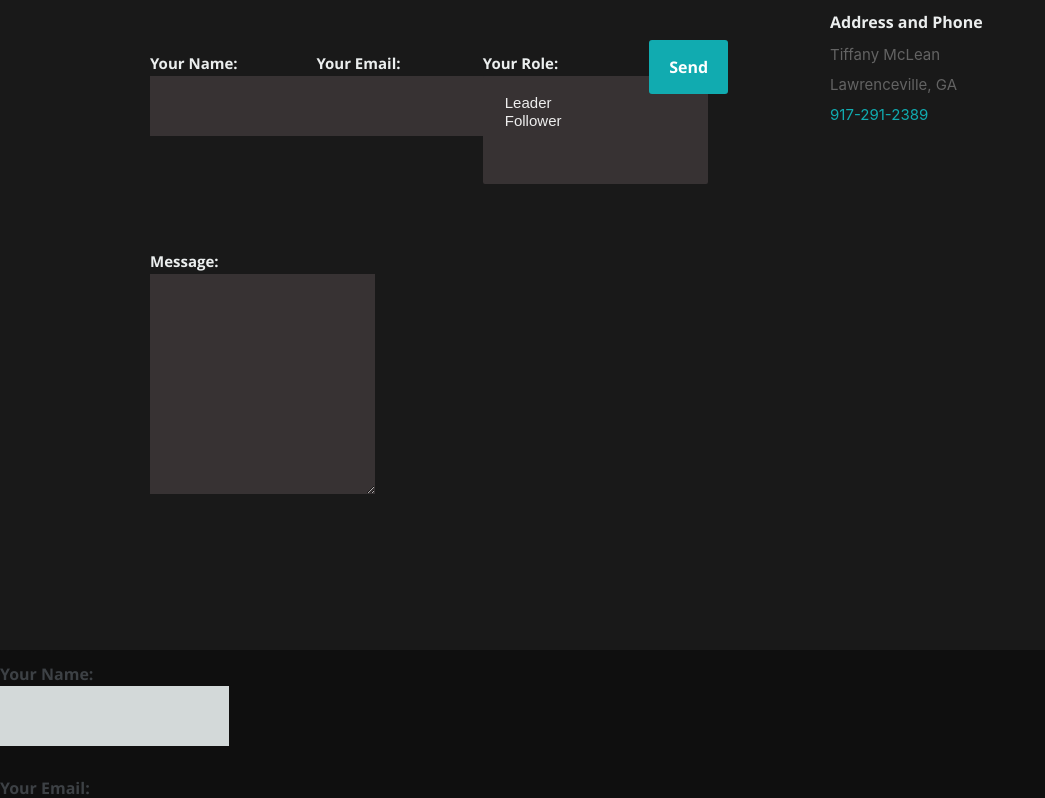
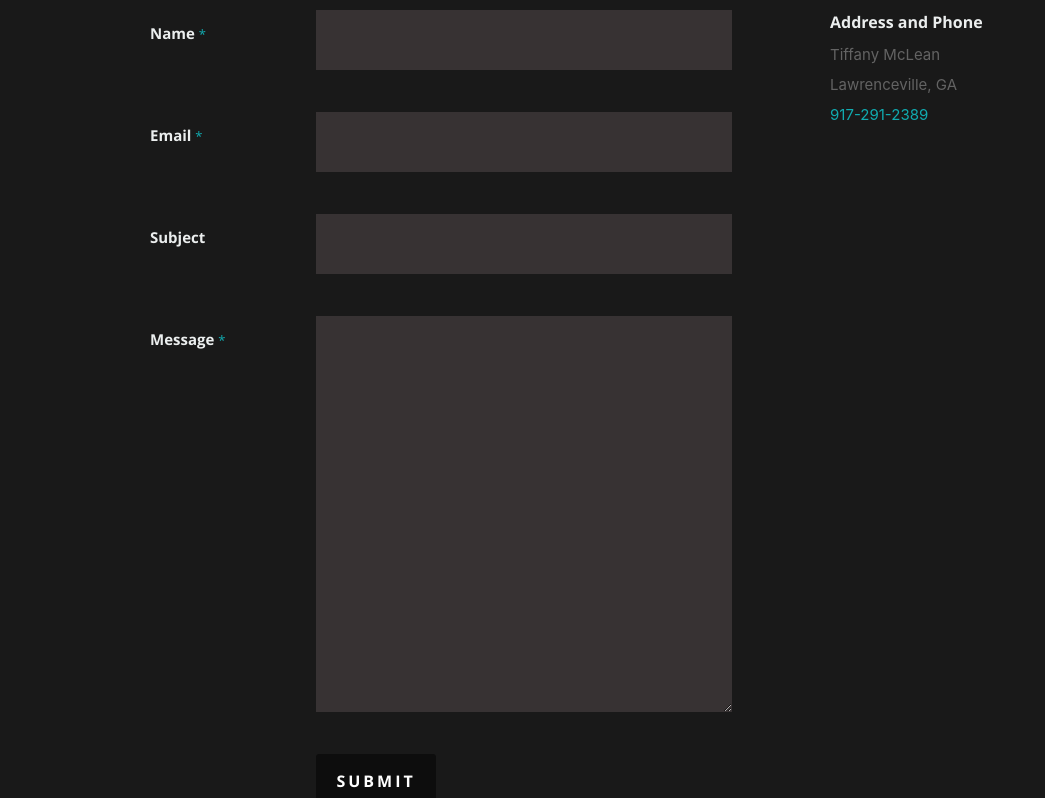
Before and after one commit to Aries324/portfolio, a React (Create React App) app: page / in a window 1280 px wide. Shown: the part 5420-6218 px from the top of the page, without its empty margins (0-1045 px from the left). Built offline with nearby package versions, Linux system fonts and the light colour scheme.

Commit message:
adds form

```diff
--- a/public/js/init.js
+++ b/public/js/init.js
@@ -137,44 +137,44 @@
 /*	contact form
 ------------------------------------------------------*/
 
-   $('form#contactForm button.submit').click(function() {
+   // $('form#contactForm button.submit').click(function() {
 
-      $('#image-loader').fadeIn();
+   //    $('#image-loader').fadeIn();
 
-      var contactName = $('#contactForm #contactName').val();
-      var contactEmail = $('#contactForm #contactEmail').val();
-      var contactSubject = $('#contactForm #contactSubject').val();
-      var contactMessage = $('#contactForm #contactMessage').val();
+   //    var contactName = $('#contactForm #contactName').val();
+   //    var contactEmail = $('#contactForm #contactEmail').val();
+   //    var contactSubject = $('#contactForm #contactSubject').val();
+   //    var contactMessage = $('#contactForm #contactMessage').val();
 
-      var data = 'contactName=' + contactName + '&contactEmail=' + contactEmail +
-               '&contactSubject=' + contactSubject + '&contactMessage=' + contactMessage;
+   //    var data = 'contactName=' + contactName + '&contactEmail=' + contactEmail +
+   //             '&contactSubject=' + contactSubject + '&contactMessage=' + contactMessage;
 
-      $.ajax({
+   //    $.ajax({
 
-	      type: "POST",
-	      url: "inc/sendEmail.php",
-	      data: data,
-	      success: function(msg) {
+	//       type: "POST",
+	//       url: "inc/sendEmail.php",
+	//       data: data,
+	//       success: function(msg) {
 
-            // Message was sent
-            if (msg == 'OK') {
-               $('#image-loader').fadeOut();
-               $('#message-warning').hide();
-               $('#contactForm').fadeOut();
-               $('#message-success').fadeIn();
-            }
-            // There was an error
-            else {
-               $('#image-loader').fadeOut();
-               $('#message-warning').html(msg);
-	            $('#message-warning').fadeIn();
-            }
+   //          // Message was sent
+   //          if (msg == 'OK') {
+   //             $('#image-loader').fadeOut();
+   //             $('#message-warning').hide();
+   //             $('#contactForm').fadeOut();
+   //             $('#message-success').fadeIn();
+   //          }
+   //          // There was an error
+   //          else {
+   //             $('#image-loader').fadeOut();
+   //             $('#message-warning').html(msg);
+	//             $('#message-warning').fadeIn();
+   //          }
 
-	      }
+	//       }
 
-      });
-      return false;
-   });
+   //    });
+   //    return false;
+   // });
 
 
 });
--- a/src/components/contactus/contactus.js
+++ b/src/components/contactus/contactus.js
@@ -23,36 +23,76 @@ export default class ContactUs extends Component {
           <div className="row">
             <div className="eight columns">
               {/* form */}
-              <form name="contact" method="POST" data-netlify="true">
-                <p>
+              <form
+                name="contactForm"
+                id="contactForm"
+                method="POST"
+
+                data-netlify="true"
+              >
+                <fieldset>
+                  <div>
                     <label>
-                    Your Name: <input type="text" name="name" />
+                      Name <span className="required">*</span>
                     </label>
-                </p>
-                <p>
+                    <input
+                      type="text"
+                      size={35}
+                      id="contactName"
+                      name="contactName"
+                    />
+                  </div>
+                  <div>
                     <label>
-                    Your Email: <input type="email" name="email" />
+                      Email <span className="required">*</span>
                     </label>
-                </p>
-                <p>
+                    <input
+                      type="text"
+                      size={35}
+                      id="contactEmail"
+                      name="contactEmail"
+                    />
+                  </div>
+                  <div>
+                    <label>Subject</label>
+                    <input
+                      type="text"
+                      size={35}
+                      id="contactSubject"
+                      name="contactSubject"
+                    />
+                  </div>
+                  <div>
                     <label>
-                    Your Role:{" "}
-                    <select name="role[]" multiple>
-                      <option value="leader">Leader</option>
-                      <option value="follower">Follower</option>
-                    </select>
+                      Message <span className="required">*</span>
                     </label>
-                </p>
-                <p>
-                  <label>
-                    Message: <textarea name="message"></textarea>
-                  </label>
-                </p>
-                <p>
-                  <button type="submit">Send</button>
-                </p>
-              </form>
+                    <textarea
+                      cols={50}
+                      rows={15}
+                      id="contactMessage"
+                      name="contactMessage"
+                    />
+                  </div>
+                  <div>
+                    <button className="submit">Submit</button>
+                    <span id="image-loader">
+                      <img alt="" src="images/loader.gif" />
+                    </span>
+                  </div>
+                </fieldset>
+              </form>{" "}
               {/* Form End */}
+              {/* contact-warning */}
+              <div id="message-warning">
+                {" "}
+                An error has occurred while processing your message
+              </div>
+              {/* contact-success */}
+              <div id="message-success">
+                <i className="fa fa-check" />
+                Your message was sent, thank you!
+                <br />
+              </div>
             </div>
             <aside className="four columns footer-widgets">
               <div className="widget widget_contact">
@@ -100,6 +140,8 @@ export default class ContactUs extends Component {
             <button type="submit">Send</button>
           </p>
         </form>
+
+
       </React.Fragment>
     );
   }
```
Lines whose indentation alone changed are shown as unchanged.
